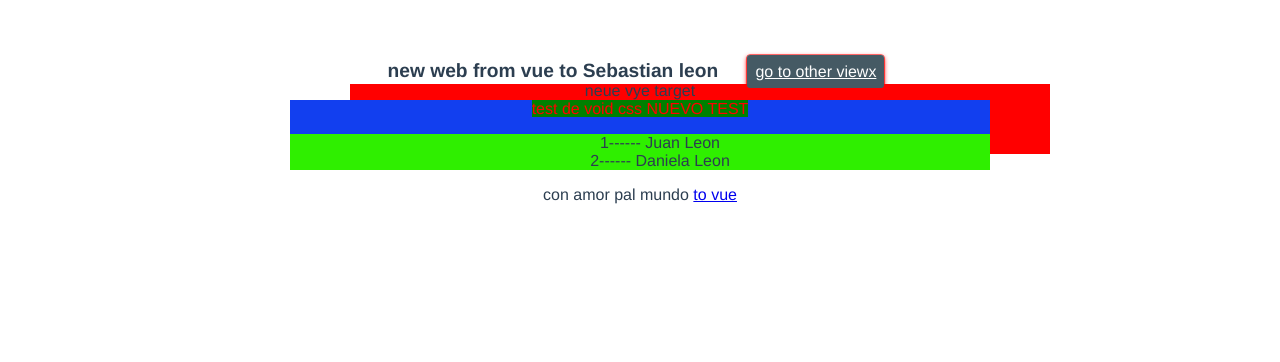
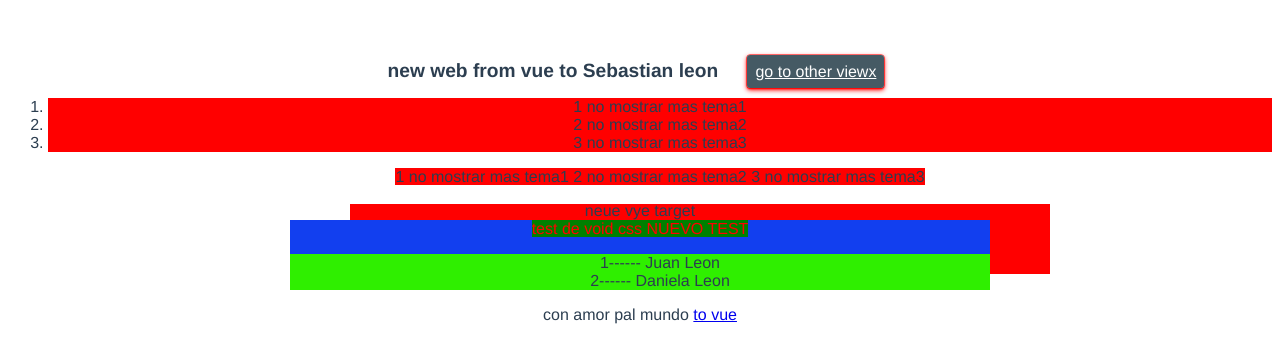
Before and after one commit to JUSELEROstudent/VueText, a Vue app: page / in a window 1280 px wide. Shown: the top 362 px of the page. Built offline with nearby package versions, Linux system fonts and the light colour scheme.

Commit message:
reacion de Nav Bar se agraga el widget que se encargara de la nav bar para la aplicacion

```diff
--- a/src/App.vue
+++ b/src/App.vue
@@ -1,6 +1,7 @@
 <template>
 <div id="app">
   <app-header></app-header>
+  <app-Bar></app-Bar>
   <router-view></router-view>
   <app-card></app-card>
   <app-footer></app-footer>
@@ -11,10 +12,11 @@
 import AppCard from '@/components/AppCardPerson'
 import AppHeader from '@/components/AppHeader'
 import AppFooter from '@/components/AppFooter'
+import AppBar from '@/components/MenuBar'
 
 export default {
   name: 'App',
-  components: {AppFooter, AppHeader, AppCard}
+  components: {AppFooter, AppHeader, AppCard, AppBar}
 }
 </script>
 
--- /dev/null
+++ b/src/components/MenuBar.vue
@@ -0,0 +1,40 @@
+<template>
+  <div>
+    <ol v-if="state">
+      <li v-for="option in ListBar" :key="option.id" :listData="option" >
+      {{option.id}} no mostrar mas {{option.nombre}}
+      </li>
+    </ol>
+    <ol v-if="state" class="HorizBar">
+      <li v-for="option in ListBar" :key="option.id" :listData="option" >
+      {{option.id}} no mostrar mas {{option.nombre}}
+      </li>
+    </ol>
+
+  </div>
+</template>
+<script>
+export default {
+  name: 'app-menu',
+  data () {
+    return {
+      state: true,
+      ListBar: [
+        { id: 1, nombre: 'tema1' },
+        { id: 2, nombre: 'tema2' },
+        { id: 3, nombre: 'tema3' }
+      ]
+    }
+  },
+  props: [ 'listData' ]
+}
+</script>
+<style scoped>
+li {
+  background-color: red;
+}
+.HorizBar li {
+  display: inline;
+  flex-wrap: wrap;
+}
+</style>
```
